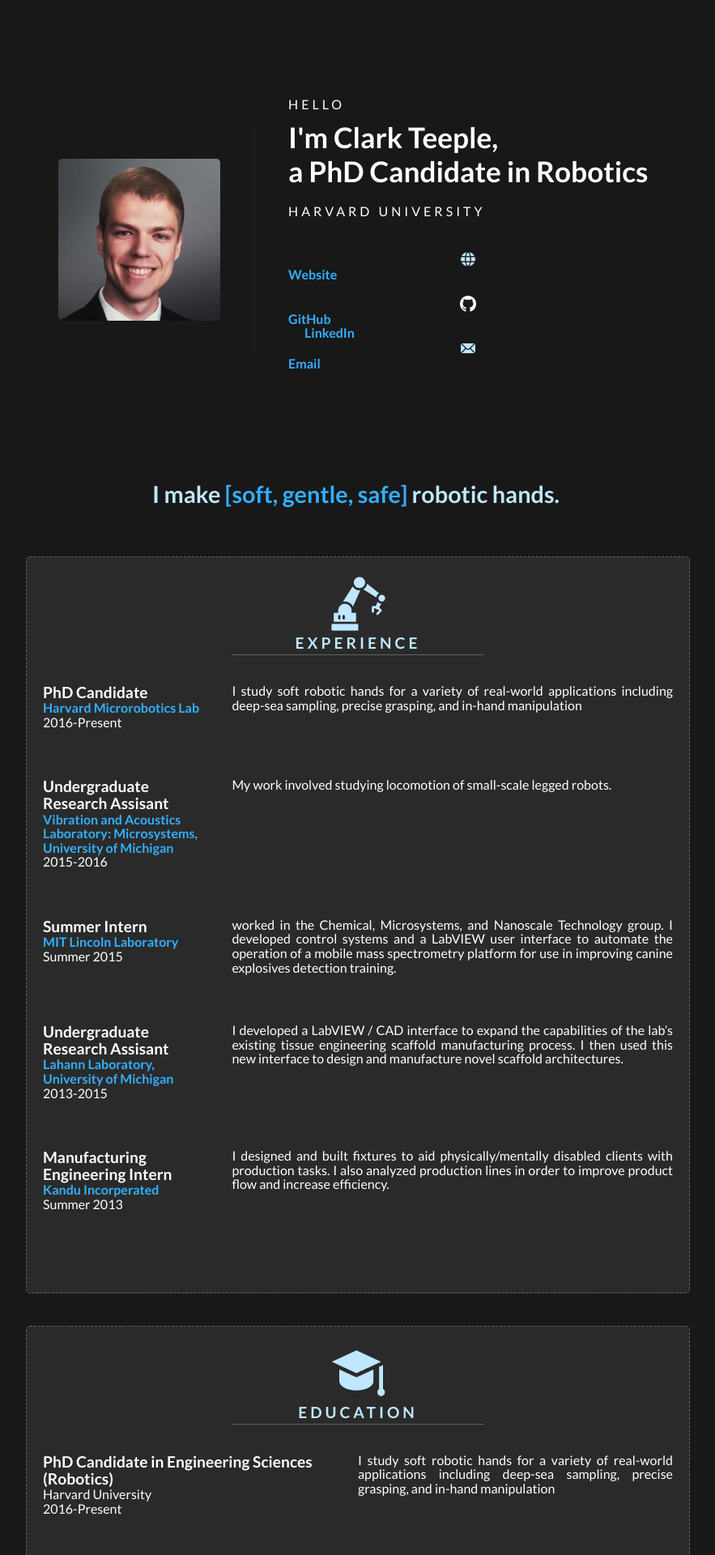
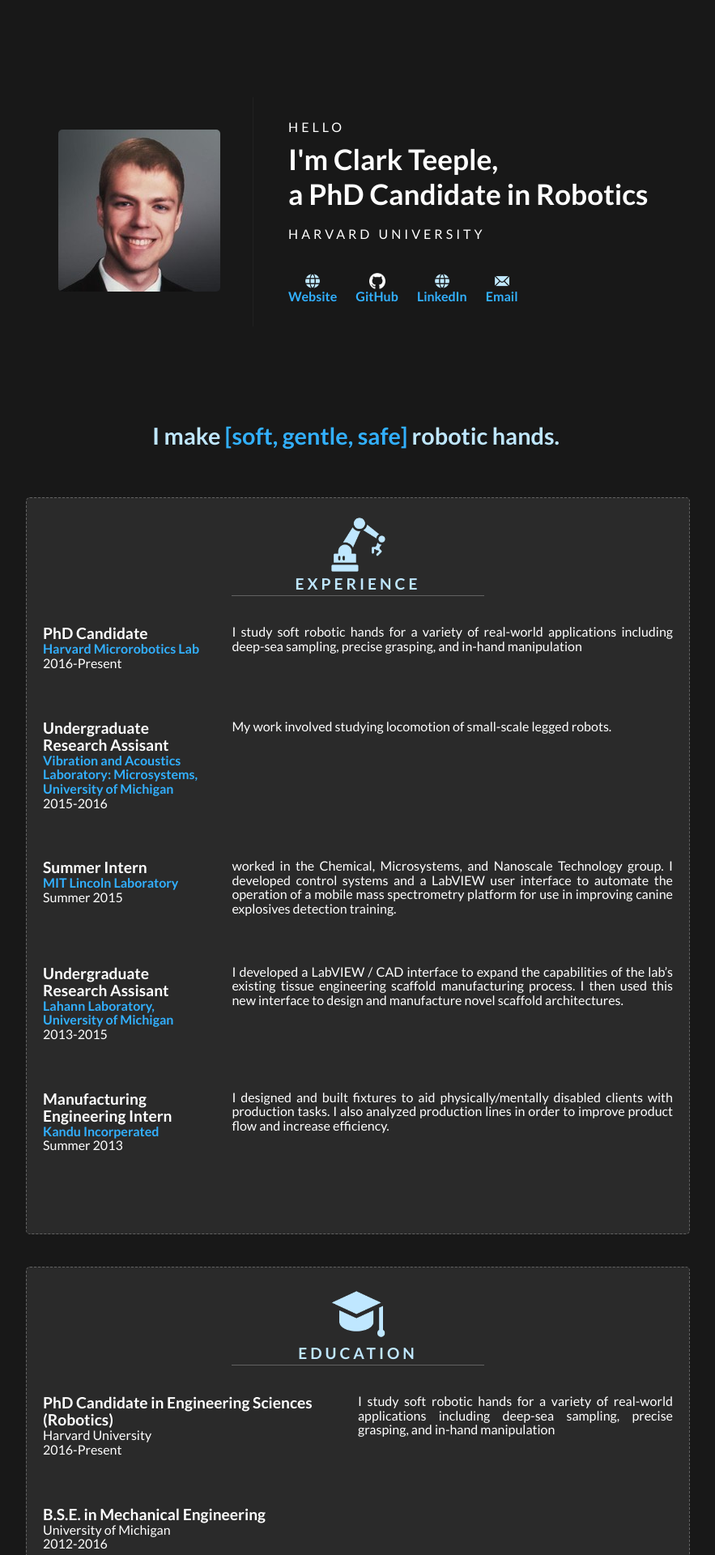
Before and after one commit to cbteeple/cbteeple.github.io, a Jekyll site: the page built from index.html, in a window 1280 px wide. Shown: the top 1920 px of the page at 81% size, without its empty margins (198-1081 px from the left). Built offline with Jekyll 4.4.1, drawn with Linux system fonts in a browser that asks for light colours.

Commit message:
fixed social icon formatting

```diff
--- a/_includes/header.html
+++ b/_includes/header.html
@@ -13,17 +13,18 @@
             {% if site.github_username or site.codepen_username or site.twitter_username or site.email_address or site.linkedin_username %}
             <div class="social">
                 {% if site.email_address %}<a href="http://{{ site.site_address }}" target="_blank">
-                <div><img class=social-icon src="img/icons/web.png">Website</div>
+                <div class="social-section"><img class=social-icon src="img/icons/web.png">Website</div>
                 </a>{% endif %}
                 {% if site.github_username %}<a href="http://github.com/{{ site.github_username }}" target="_blank">
-                <div><img class=social-icon src="img/icons/github.png">GitHub</div>
+                <div class="social-section"><img class=social-icon src="img/icons/github.png">GitHub</div>
                 </a>{% endif %}
                 {% if site.twitter_username %}<a href="http://twitter.com/{{ site.twitter_username }}" target="_blank">Twitter</a>{% endif %}
                 {% if site.codepen_username %}<a href="http://codepen.io/{{ site.codepen_username }}" target="_blank">CodePen</a>{% endif %}
-                {% if site.linkedin_username %}<a href="http://linkedin.com/in/{{ site.linkedin_username }}" target="_blank">LinkedIn
+                {% if site.linkedin_username %}<a href="http://linkedin.com/in/{{ site.linkedin_username }}" target="_blank">
+                <div class="social-section"><img class=social-icon src="img/icons/web.png">LinkedIn</div>
                 </a>{% endif %}
                 {% if site.email_address %}<a href="mailto:{{ site.email_address }}" target="_blank">
-                <div><img class=social-icon src="img/icons/email.png">Email</div>
+                <div class="social-section"><img class=social-icon src="img/icons/email.png">Email</div>
                 </a>{% endif %}
             </div>
             {% endif %}
--- a/_sass/_layout.scss
+++ b/_sass/_layout.scss
@@ -38,6 +38,10 @@
     width: 20px;
 }
 
+.social-section{
+    display: inline-block;
+}
+
 
 .section-title {
     color: $bright-blue;
```
